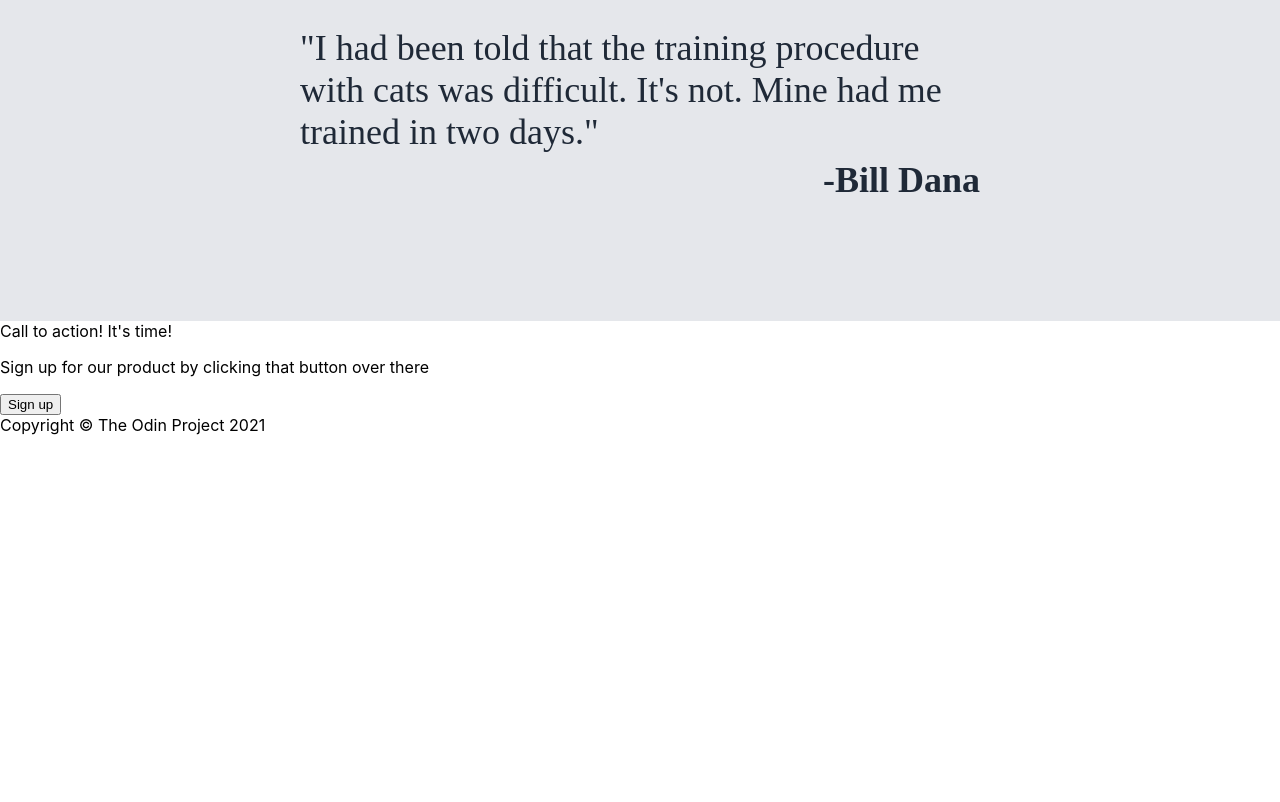
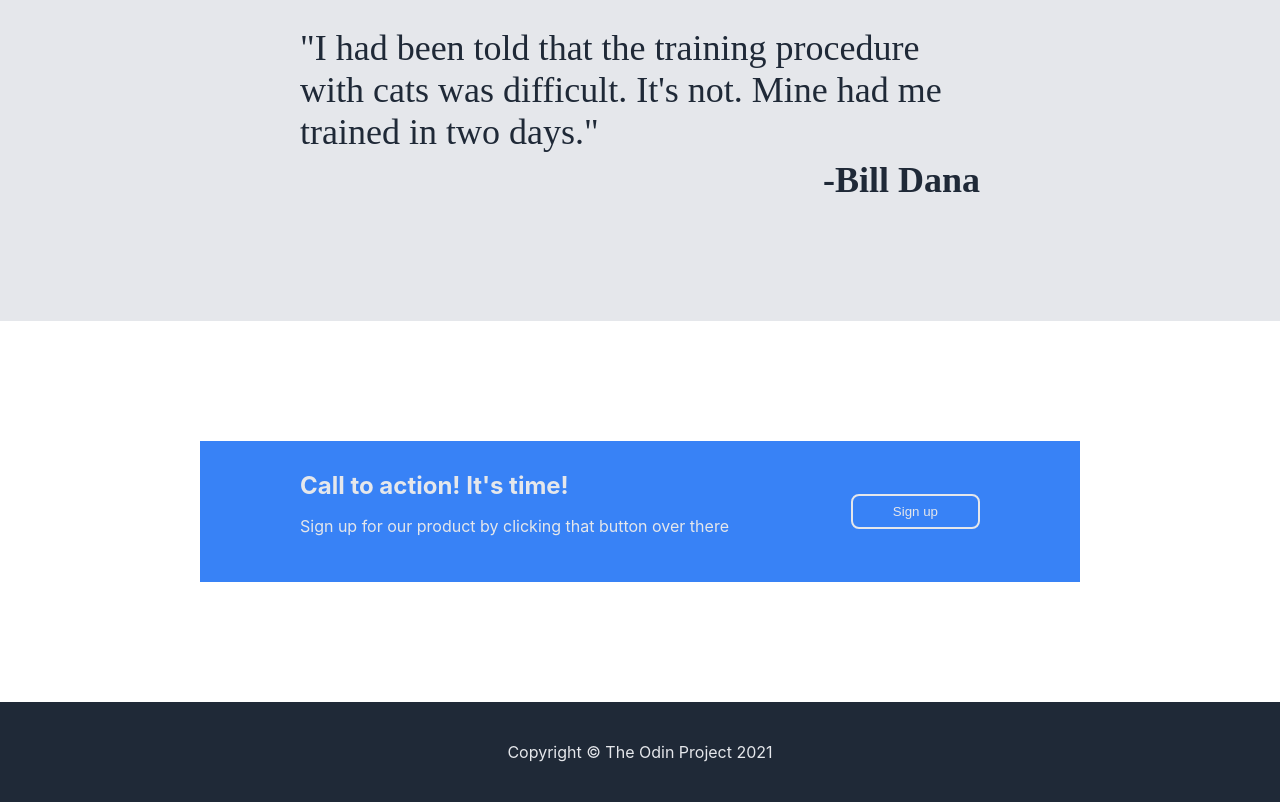
Before and after one commit to Azeee9/Landing_page, a plain HTML site: page index.html in a window 1280 px wide. Shown: the part 1723-2525 px from the top of the page. Before the commit the page ends 2158 px from the top, so only its background shows below. Drawn offline with Linux system fonts and the light colour scheme.

Commit message:
Style last section and footer

```diff
--- a/styles.css
+++ b/styles.css
@@ -130,3 +130,52 @@ a {
     align-self: self-end;
     margin-top: -30px;
 }
+
+/* call to action style */
+
+.last {
+    display: flex;
+    padding: 120px 200px;
+    justify-content: center;
+    align-items: center;
+}
+
+.blu {
+    background-color: #3882f6;
+    padding: 30px 100px;
+    flex-grow: 1;
+    display: flex;
+    justify-content: space-between;
+    color: #e5e7eb;
+
+}
+
+.left {
+    display: flex;
+    flex-direction: column;
+}
+
+.call {
+    font-size: 24px;
+    font-weight: bold;
+}
+
+.last button {
+    color: #e5e7eb;
+    background-color: #3882f6;
+    border: #e5e7eb solid 2px;
+    border-radius: 8px;
+    padding: 8px 40px;
+    align-self: center;
+}
+
+/* footer */
+
+.footer {
+    display: flex;
+    justify-content: center;
+    align-items: center;
+    background-color: #1F2937;
+    padding: 40px;
+    color: #e5e7eb;
+}
```
